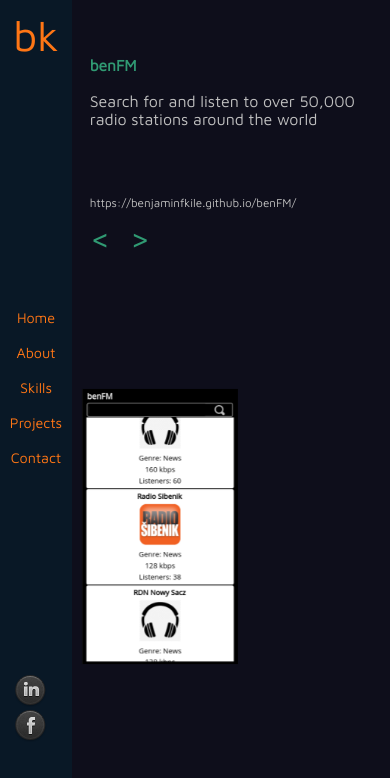
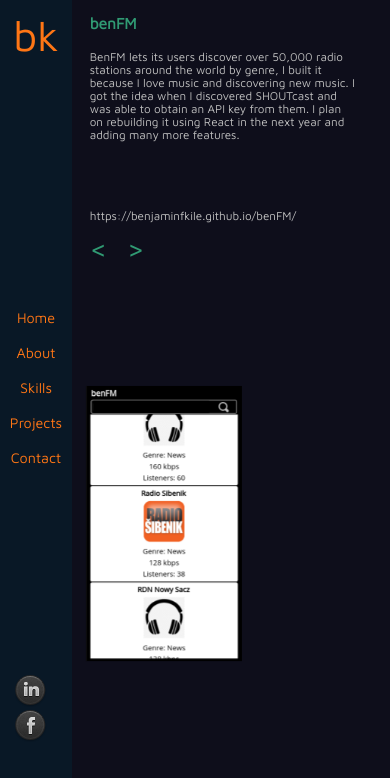
Before and after one commit to benjaminfkile/portfolio-ben, a React (Create React App) app: page /projects in a window 390 px wide. Shown: the top 778 px of the page. Built offline with nearby package versions, Linux system fonts and the light colour scheme; no server answers; some icons are missing.

Commit message:
2nd grader commit

```diff
--- a/src/Contact/Contact.css
+++ b/src/Contact/Contact.css
@@ -299,7 +299,7 @@
        }
         .Name_Email{
             position: absolute;
-            width: 35vw;
+            width: 70vw;
             left: 25vw;
             top: 2vh;
             background-color: rgb(14,14,27);
--- a/src/Projects/ProjectStore.js
+++ b/src/Projects/ProjectStore.js
@@ -2,13 +2,9 @@
     [
         {
             name: 'benFM',
-            description: 'Search for and listen to over 50,000 radio stations around the world',
+            description: 'BenFM lets its users discover over 50,000 radio stations around the world by genre,  I built it because I love music and discovering new music.  I got the idea when I discovered SHOUTcast and was able to obtain an API key from them. I plan on rebuilding it using React in the next year and adding many more features.',
             url: 'https://benjaminfkile.github.io/benFM/',
             portrait: true,
-            tech:
-                [
-                    'HTML', 'JavaScript', 'jQuery', 'CSS'
-                ],
             icons:
                 [
                     'devicon-html5-plain-wordmark', 'devicon-javascript-plain', 'devicon-jquery-plain-wordmark', 'devicon-css3-plain-wordmark'
@@ -24,13 +20,9 @@
         },
         {
             name: 'Light Finder',
-            description: 'Find all the best Christmas Lights near you, powered by Google Maps and Pizza Guys.',
+            description: 'Light Finder lets its users find all the best Christmas lights here in Missoula, I remember driving around with my parents as a kid and looking for them without much luck.  I used to deliver pizzas for a living so I already knew where they all were and wanted people who didn’t know to be able to enjoy them during the holidays.',
             url: 'https://lightfinder.now.sh',
             portrait: true,
-            tech:
-                [
-                    'html', 'javascript', 'css'
-                ],
             icons:
                 [
                     'devicon-html5-plain-wordmark', 'devicon-javascript-plain', 'devicon-css3-plain-wordmark', 'devicon-react-original-wordmark', 'devicon-nodejs-plain'
@@ -45,14 +37,10 @@
         },
         {
             name: 'Zero In',
-            description: 'Zero In enables a user to navigate to a precise buidling location with an appartment filter. I designed it for delivery and taxi drivers',
+            description: 'Zero In lets its users locate an apartment building more precisely than Google Maps. The initial address is usually all Google Maps will take you to in my city.   Zero In will take you to the building an apartment is located in so you don’t have to wander around large apartment complexes.  I designed this for delivery and taxi drivers.',
             url: 'https://zeroin.now.sh',
             portrait: true,
-            tech:
-                [
-                    'html', 'javascript', 'css', 'react', 'node'
-                ],
-            icons:
+                icons:
                 [
                     'devicon-html5-plain-wordmark', 'devicon-javascript-plain', 'devicon-css3-plain-wordmark', 'devicon-react-original-wordmark', 'devicon-nodejs-plain'
                 ],
@@ -68,13 +56,9 @@
         },
         {
             name: 'Keno Simulator',
-            description: 'Play up to 2 billion simulated games of Keno at an adjustable draw rate as fast as 2 Milliseconds between games',
+            description: 'Keno Simulator lets its users simulate up to 2 billion games of keno at an adjustable speed of up to 2 games per millisecond.  The simulator lives inside a single executable .java file.  I built this to show a friend who had a gambling problem that no matter how much he played and how much he won that in the end, the house would always be ahead.',
             url: 'https://github.com/benjaminfkile/KenoSimulator',
             portrait: false,
-            tech:
-                [
-                    'Java'
-                ],
             icons:
                 [
                     'devicon-java-plain-wordmark'
@@ -89,8 +73,8 @@
                 ]
         },
         {
-            name: '3D Doodle',
-            description: 'I have been working on learning LWJGL 3 (OpenGL with Java), I have a Map, Avatar, Camera, Panning, Zoom, and the Avatar moving around the Map so far.',
+            name: 'Game Engine',
+            description: 'I have been working on learning LWJGL 3 (OpenGL with Java), I have a Map, Avatar, Camera, Panning, Zoom, and the Avatar moving around the Map so far. The Game Engine is a tutorial I found on YouTube that teaches you OpenGL with Java.  I might turn this into a game one day but there is much more work to be done to get to that point.',
             url: 'https://github.com/benjaminfkile/GameEngine',
             portrait: false,
             tech:
@@ -104,10 +88,8 @@
             images:
                 [
                     './res/screenshots/3d-Doodle/1.PNG ',
-                    // './res/screenshots/3d-Doodle/2.PNG ',
                     './res/screenshots/3d-Doodle/3.PNG ',
                     './res/screenshots/3d-Doodle/4.PNG ',
-                    // './res/screenshots/3d-Doodle/5.svg ',
                 ]
         }
     ]
--- a/src/Projects/Projects.css
+++ b/src/Projects/Projects.css
@@ -5,7 +5,7 @@
    }
     .Left_Projects{
         position: absolute;
-        top: 29.5vh;
+        top: 26vh;
         width: 35vw;
    }
     .Left_Projects h1{
@@ -24,7 +24,7 @@
         animation: Quick_Intro 0.9s .5s both;
    }
     .Left_Projects i{
-        font-size: 1.5vw;
+        font-size: 2vw;
         margin-right: 10px;
    }
     .Left_Projects a{
@@ -102,7 +102,7 @@
    }
     .Left_Projects{
         position: absolute;
-        top: 29.5vh;
+        top: 24vh;
         width: 35vw;
    }
     .Left_Projects h1{
@@ -121,7 +121,7 @@
         animation: Quick_Intro 0.9s .5s both;
    }
     .Left_Projects i{
-        font-size: 1.5vw;
+        font-size: 2vw;
         margin-right: 10px;
    }
     .Left_Projects a{
@@ -213,13 +213,14 @@
         margin-left: 15%;
    }
     .Left_Projects p{
+        font-size: 2vh;
         color: silver;
         margin-left: 15%;
         -webkit-animation: Quick_Intro 0.9s .5s both;
         animation: Quick_Intro 0.9s .5s both;
    }
     .Left_Projects i{
-        font-size: 1.5vw;
+        font-size: 2vw;
         margin-right: 10px;
    }
     .Left_Projects a{
@@ -239,23 +240,19 @@
     .Buttons{
         display: flex;
         margin-left: 15%;
-        bottom: -3vh;
         -webkit-animation: Quick_Intro 0.9s 1s both;
         animation: Quick_Intro 0.9s 1s both;
    }
     .Buttons p{
         color: rgb(48,154,115);
+        font-size: 3.5vw;
    }
     .Buttons p:hover{
         color: rgb(255, 118, 21);
         cursor: pointer;
    }
-    .Left_Btn{
-        font-size: 8vw;
-   }
     .Right_Btn{
         margin-left: 5vw;
-        font-size: 8vw;
    }
     .Right_Projects_Portrait img{
         position: absolute;
@@ -287,7 +284,7 @@
         height: 44vh;
         width: 63vw;
         left: -30vw;
-        top: -6vw;
+        top: 0vw;
         object-fit: contain;
    }
 }
@@ -297,9 +294,9 @@
    }
     .Left_Projects{
         position: absolute;
-        top: 22vh;
+        top: -4vh;
         left: 7vw;
-        width: 35vw;
+        width: 45vw;
    }
     .Left_Projects h1{
         margin-left: 15%;
@@ -344,17 +341,15 @@
    }
     .Buttons p{
         color: rgb(48,154,115);
+        font-size: 5vw;
    }
     .Buttons p:hover{
         color: rgb(255, 118, 21);
         cursor: pointer;
    }
-    .Left_Btn{
-        font-size: 8vw;
-   }
+
     .Right_Btn{
         margin-left: 5vw;
-        font-size: 8vw;
    }
     .Right_Projects_Portrait img{
         position: absolute;
@@ -376,7 +371,7 @@
         position: absolute;
         height: 55vh;
         width: 65vw;
-        top: 46vh;
+        top: 51vh;
         left: 45vw;
         -webkit-animation: slide-in-bck-right 0.2s cubic-bezier(0.250, 0.460, 0.450, 0.940) both;
         animation: slide-in-bck-right 0.2s cubic-bezier(0.250, 0.460, 0.450, 0.940) both;
@@ -396,7 +391,7 @@
    }
     .Left_Projects{
         position: absolute;
-        top: 3vh;
+        top: -3vh;
         left: 10vw;
         width: 72vw;
    }
@@ -416,7 +411,7 @@
         animation: Quick_Intro 0.9s .5s both;
    }
     .Left_Projects i{
-        font-size: 2vw;
+        font-size: 3vw;
         margin-right: 10px;
    }
     .Left_Projects a{
@@ -459,7 +454,7 @@
         height: 48vh;
         width: 34vw;
         left: -34vw;
-        top: 36vw;
+        top: 38vw;
    }
     .Right_Projects_Portrait{
         position: absolute;
@@ -493,7 +488,7 @@
    }
     .Left_Projects{
         position: absolute;
-        top: 0vh;
+        top: -5vh;
         left: 2vw;
         width: 95vw;
    }
@@ -513,7 +508,7 @@
         animation: Quick_Intro 0.9s .5s both;
    }
     .Left_Projects i{
-        font-size: 2vw;
+        font-size: 3vw;
         margin-right: 10px;
    }
     .Left_Projects a{
@@ -591,7 +586,7 @@
    }
     .Left_Projects{
         position: absolute;
-        top: 0vh;
+        top: -5vh;
         left: 4vw;
         width: 95vw;
    }
@@ -611,7 +606,7 @@
         animation: Quick_Intro 0.9s .5s both;
    }
     .Left_Projects i{
-        font-size: 2vw;
+        font-size: 3vw;
         margin-right: 10px;
    }
     .Left_Projects a{
@@ -689,7 +684,7 @@
    }
     .Left_Projects{
         position: absolute;
-        top: -2vh;
+        top: -5vh;
         left: 7vw;
         width: 85vw;
    }
@@ -709,7 +704,7 @@
         animation: Quick_Intro 0.9s .5s both;
    }
     .Left_Projects i{
-        font-size: 2vw;
+        font-size: 3vw;
         margin-right: 10px;
    }
     .Left_Projects a{
@@ -752,7 +747,7 @@
         height: 51vh;
         width: 40vw;
         left: -17vw;
-        top: 36vw;
+        top: 40vw;
         object-fit: contain;
    }
     .Right_Projects_Portrait{
@@ -788,7 +783,7 @@
    }
     .Left_Projects{
         position: absolute;
-        top: 0vh;
+        top: -5vh;
         left: 11vw;
         width: 80vw;
    }
@@ -802,6 +797,7 @@
         margin-left: 15%;
    }
     .Left_Projects p{
+        font-size: 3vw;
         color: silver;
         margin-left: 15%;
         -webkit-animation: Quick_Intro 0.9s .5s both;
@@ -835,24 +831,22 @@
    }
     .Buttons p{
         color: rgb(48,154,115);
+        font-size: 7vw;
    }
     .Buttons p:hover{
         color: rgb(255, 118, 21);
         cursor: pointer;
    }
-    .Left_Btn{
-        font-size: 8vw;
-   }
+
     .Right_Btn{
         margin-left: 5vw;
-        font-size: 8vw;
    }
     .Right_Projects_Portrait img{
         position: absolute;
-        height: 55vh;
+        height: 45vh;
         width: 40vw;
-        left: -15vw;
-        top: 30vw;
+        left: -14vw;
+        top: 40vw;
         object-fit: contain;
    }
     .Right_Projects_Portrait{
@@ -894,7 +888,7 @@
    }
     .Left_Projects h1{
         margin-left: 15%;
-        font-size: 4vw;
+        font-size: 3vw;
         color: rgb(48,154,115);
    }
     .Left_Projects h2{
@@ -903,6 +897,7 @@
    }
     .Left_Projects p{
         color: silver;
+        font-size: 3vw;
         margin-left: 15%;
         -webkit-animation: Quick_Intro 0.9s .5s both;
         animation: Quick_Intro 0.9s .5s both;
@@ -935,17 +930,15 @@
    }
     .Buttons p{
         color: rgb(48,154,115);
+        font-size: 7vw;
    }
     .Buttons p:hover{
         color: rgb(255, 118, 21);
         cursor: pointer;
    }
-    .Left_Btn{
-        font-size: 8vw;
-   }
+
     .Right_Btn{
         margin-left: 5vw;
-        font-size: 8vw;
    }
     .Right_Projects_Portrait img{
         position: absolute;
```
Also changed, not shown: src/About/About.css (+6 -6 lines), src/About/About.js (+13 -1 lines), src/App.js (+15 -15 lines).
